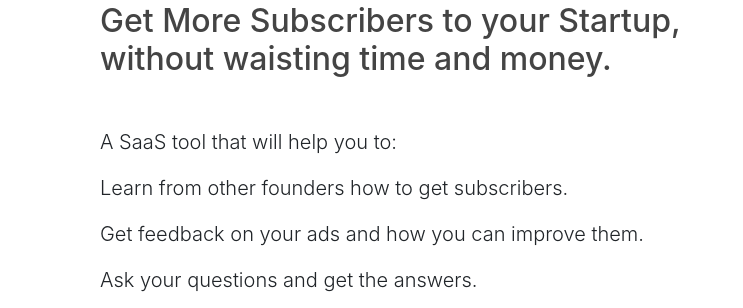
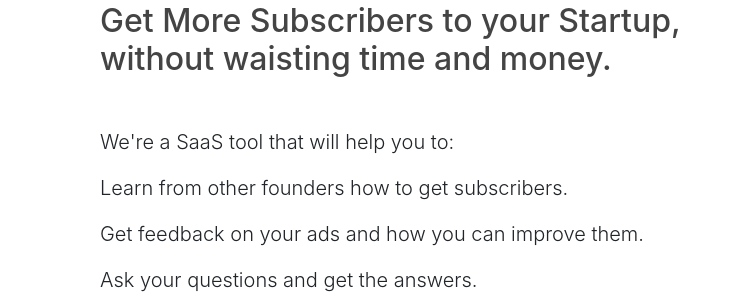
Before and after one commit to maosmani/foundermeetings, a plain HTML site: page index.html in a window 1280 px wide. Shown: the part 126-434 px from the top of the page, 0-743 px from the left. Drawn offline with nearby package versions, Linux system fonts and the light colour scheme.

Commit message:
Update index.html

```diff
--- a/index.html
+++ b/index.html
@@ -102,7 +102,7 @@ height="0" width="0" style="display:none;visibility:hidden"></iframe></noscript>
 <h1 class="display-5 fw-bold lh-1 mt-5 mb-3">Get More Subscribers to your Startup, without waisting time and money.</h1>
 
 
-<p class="lead mt-5">A SaaS tool that will help you to:</p>
+<p class="lead mt-5">We're a SaaS tool that will help you to:</p>
 <p class="lead">Learn from other founders how to get subscribers.</p>
 <p class="lead">Get feedback on your ads and how you can improve them.</p>
 <p class="lead">Ask your questions and get the answers.</p>
```
